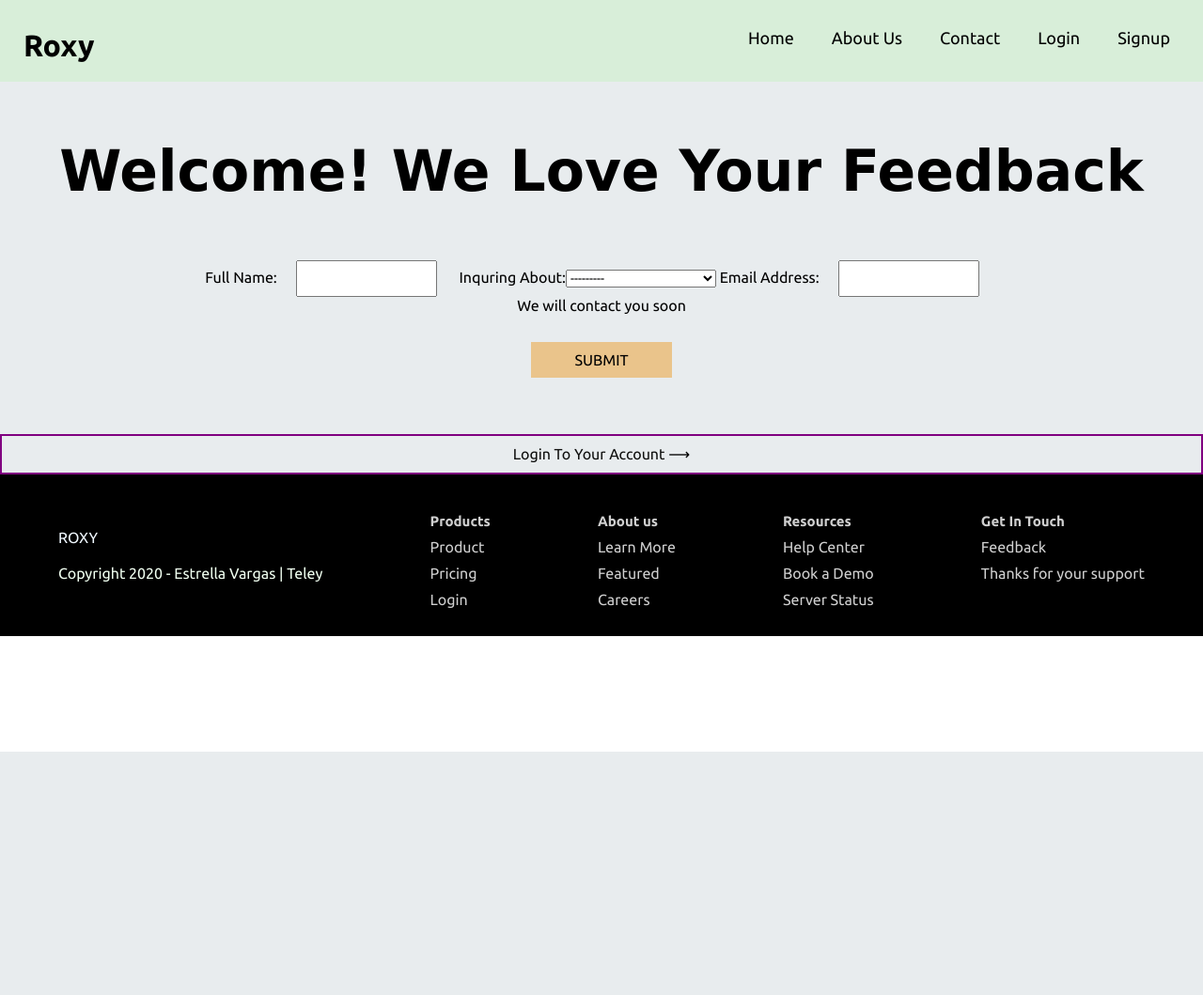
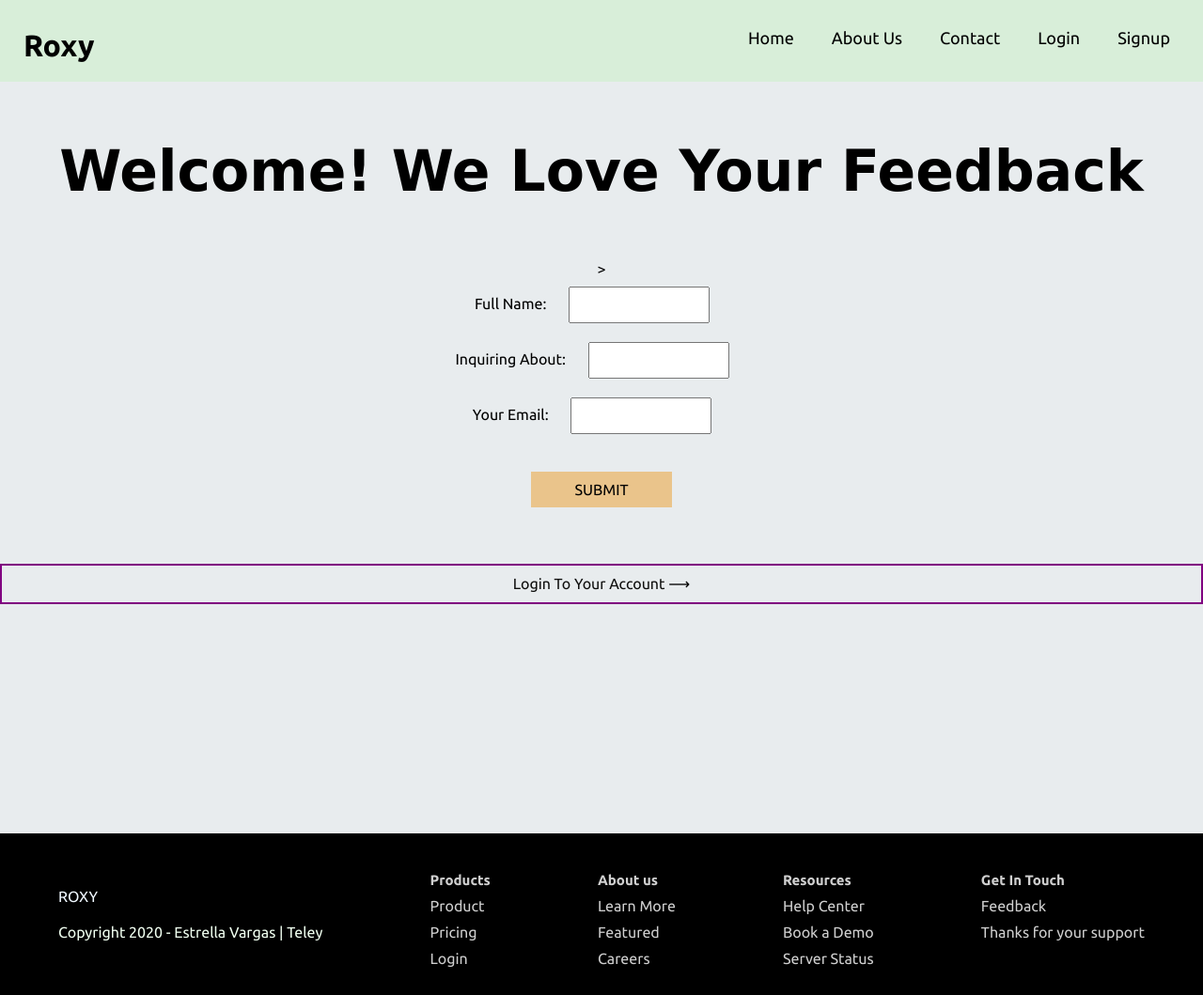
Before and after one commit to evargas1/Eat-to-Heal, a Django app: page /contact/ in a window 1280 px wide. Shown: the whole page at 94% size. Before the commit the page ends 800 px from the top, so only its background shows below. Run offline with Django 3.2, Linux system fonts and the light colour scheme; some web fonts are replaced.

Commit message:
fixing contact page

```diff
--- a/tutorial/try/models.py
+++ b/tutorial/try/models.py
@@ -29,11 +29,7 @@
     class Meta:
         model= Contact
         fields = ('name', 'subject', 'sender')
-        labels = {
-            'name':_('Full Name'),
-            'subject':_('Inquring About'),
-            'sender':_('Email Address'),
-        }
+
         help_texts = {
             'sender':_('We will contact you soon'),
         }
--- a/tutorial/try/templates/try/contact.html
+++ b/tutorial/try/templates/try/contact.html
@@ -30,18 +30,36 @@
     <h1>Welcome! We Love Your Feedback</h1>
 
   </div>
-  <div class="form-sec">
+  <div class="form-sec" style="height: 80vh;">>
     <form method="post" >
 
       {% csrf_token %}
 
-        {{ form }}
+      <!-- <div class="input-box" style="padding: 15px;">
+        <label for="id_password">Password: </label>
+        <input id="id_password" type="password" name="password" required>
+      </div> -->
+
+        <div class="input-box" style="padding: 15px;">
+          <label for="id_name">Full Name: </label>
+          <input id="id_name" type="text" name="name">
+        </div>
+
+        <div class="input-box">
+          <label for="id_subject">Inquiring About: </label>
+          <input id="is_subject" type="options" name="subject">
+        </div>
+
+        <div class="input-box">
+          <label for="id_sender">Your Email: </label>
+          <input id="id_sender" type="email" name="sender">
+        </div>
 
       <div class="add-space">
         <input class="submit-butt" type="submit" value="Submit">
       </div>
       <div class="butt-center">
-        <div class="custom-butt"><a href="#">Login To Your Account</a>  &#10230;</div>
+        <div class="custom-butt"><a href="{% url 'login' %}">Login To Your Account</a>  &#10230;</div>
       </div>
     </form>
   </div>
--- a/tutorial/try/templates/try/index.html
+++ b/tutorial/try/templates/try/index.html
@@ -40,6 +40,7 @@
                 <a href="{% url 'aboutus' %}">About us</a>
                 <a href="{% url 'contact' %}">Contact us</a>
                 <a href="{% url 'login' %}">Login</a>
+                <a href="{% url 'signup' %}">Signup</a>
 
               </div>
 
@@ -65,6 +66,7 @@
               <li><a href="{% url 'aboutus' %}">About Us</a></li>
               <li><a href="{% url 'contact' %}">Contact</a></li>
               <li><a href="{% url 'login' %}">Login</a></li>
+              <li><a href="{% url 'signup' %}">Signup</a></li>
             </ul>
           </div>
         </div>
--- a/tutorial/try/templates/try/login.html
+++ b/tutorial/try/templates/try/login.html
@@ -5,7 +5,7 @@
 
 
 
-<div class="welcome-page" style="height: 60vh;">
+<div class="welcome-page" style="height: 80vh;">
   <div class="welcome-title">
     <h1>Welcome! Please Login</h1>
 
--- a/tutorial/try/views.py
+++ b/tutorial/try/views.py
@@ -60,7 +60,8 @@
             return HttpResponseRedirect(reverse('aboutus'))
     else:
         form = ContactForm()
-    return render(request, 'try/contact.html', {'form': form})
+    context = {}
+    return render(request, 'try/contact.html', context)
 
 
 
```
